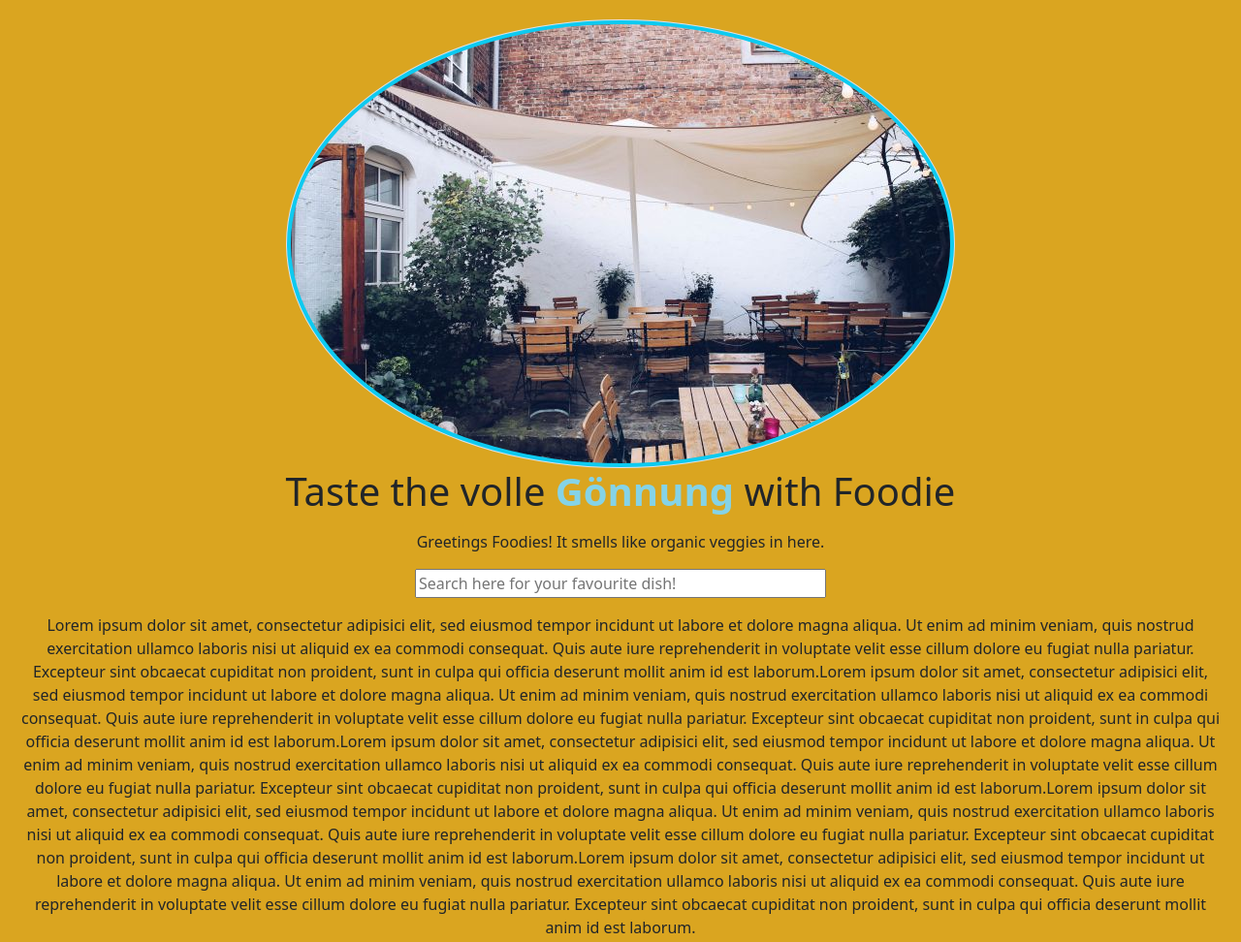
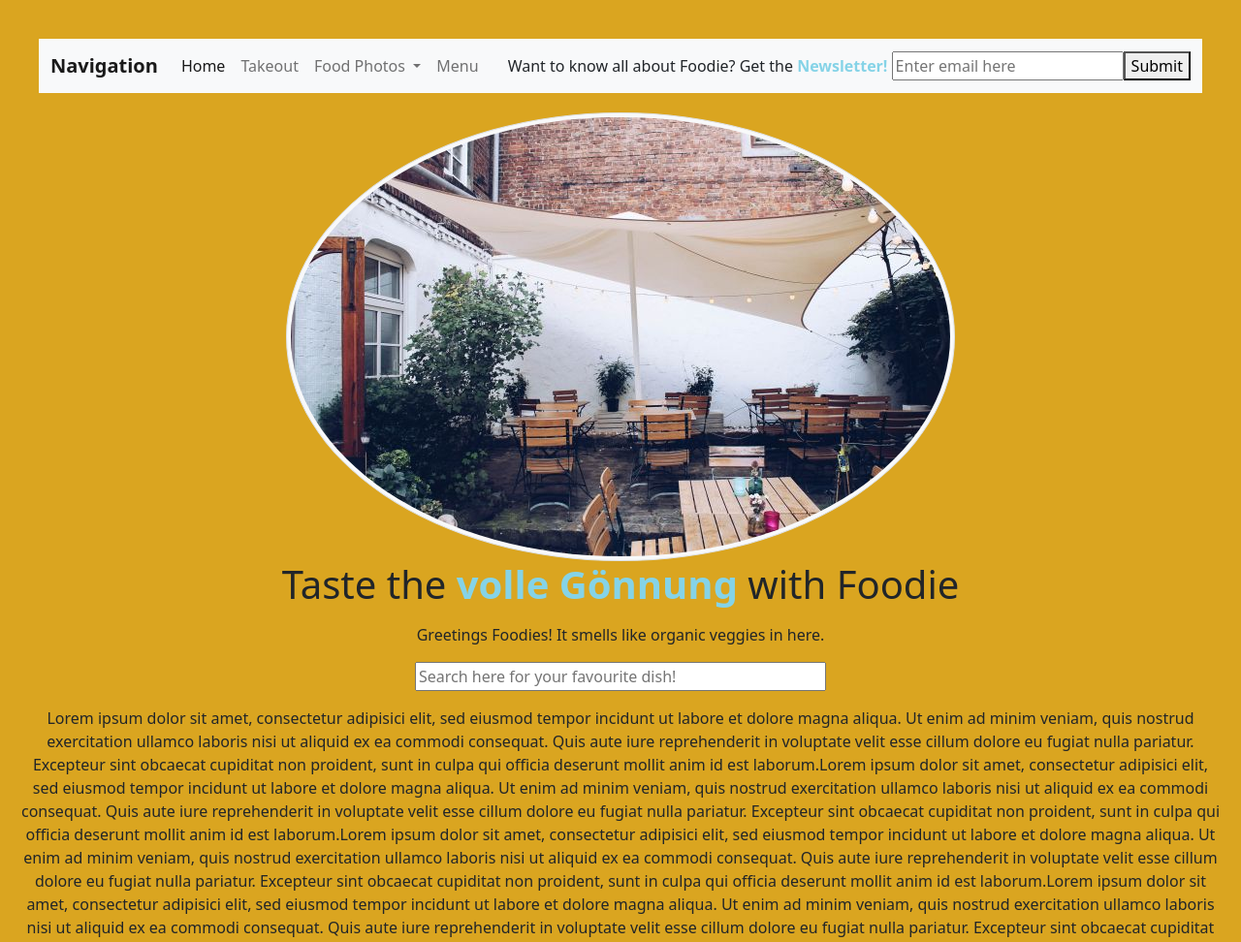
Before and after one commit to DNaunin/foodie, a website built with webpack: page src/index.html in a window 1280 px wide. Shown: the top 972 px of the page at 97% size. Built offline with nearby package versions, Linux system fonts and the light colour scheme.

Commit message:
Addes Navbar and solved image issue

```diff
--- a/src/index.html
+++ b/src/index.html
@@ -7,18 +7,88 @@
       content="width=device-width, initial-scale=1, shrink-to-fit=no"
     />
     <link rel="shortcut icon" href="public/favicon.ico" />
-    <title>Hello, world!</title>
+    <title>Foody Restaurant</title>
   </head>
   <body>
+    <header>
+      <nav class="navbar navbar-expand-lg navbar-light bg-light">
+        <div class="container-fluid">
+          <a class="navbar-brand" href="#"><strong>Navigation</strong></a>
+          <button
+            class="navbar-toggler"
+            type="button"
+            data-bs-toggle="collapse"
+            data-bs-target="#navbarSupportedContent"
+            aria-controls="navbarSupportedContent"
+            aria-expanded="false"
+            aria-label="Toggle navigation"
+          >
+            <span class="navbar-toggler-icon"></span>
+          </button>
+          <div class="collapse navbar-collapse" id="navbarSupportedContent">
+            <ul class="navbar-nav me-auto mb-2 mb-lg-0">
+              <li class="nav-item">
+                <a class="nav-link active" aria-current="page" href="#">Home</a>
+              </li>
+              <li class="nav-item">
+                <a class="nav-link" href="#takeout">Takeout</a>
+              </li>
+              <li class="nav-item dropdown">
+                <a
+                  class="nav-link dropdown-toggle"
+                  href="#"
+                  id="navbarDropdown"
+                  role="button"
+                  data-bs-toggle="dropdown"
+                  aria-expanded="false"
+                >
+                  Food Photos
+                </a>
+                <ul class="dropdown-menu" aria-labelledby="navbarDropdown">
+                  <li>
+                    <a class="dropdown-item" href="#starters">Starters</a>
+                  </li>
+                  <li><a class="dropdown-item" href="#main">Main Dishes</a></li>
+
+                  <li>
+                    <a class="dropdown-item" href="#dessert">Dessert</a>
+                  </li>
+                </ul>
+              </li>
+              <li class="nav-item">
+                <a class="nav-link" href="#menu">Menu</a>
+              </li>
+            </ul>
+            <form>
+              <label for="email"
+                >Want to know all about Foodie? Get the
+                <span class="text-primary"
+                  ><strong>Newsletter!</strong></span
+                ></label
+              >
+
+              <input
+                type="email"
+                id="email"
+                name="email"
+                placeholder="Enter email here"
+              />
+            </form>
+            <button type="button">Submit</button>
+          </div>
+        </div>
+      </nav>
+    </header>
     <main class="text-center">
       <img
-        class="img-thumbnail rounded-circle bg-info"
+        class="img-thumbnail rounded-circle bg-light"
         src="public/terasse.jpg"
         alt="photo of the restaurant terrace"
       />
       <h1>
-        Taste the volle
-        <span class="text-primary"><strong>Gönnung</strong></span> with Foodie
+        Taste the
+        <span class="text-primary"><strong>volle Gönnung</strong></span> with
+        Foodie
       </h1>
       <p class="mt-3">
         Greetings Foodies! It smells like organic veggies in here.
@@ -73,11 +143,10 @@
                   src="public/soup.jpg"
                   class="card-img-top"
                   alt="orange soup"
+                  id="starters"
                 />
                 <div class="card-body">
-                  <p class="card-text">
-                    Begin with our starters and go on a tasty journey
-                  </p>
+                  <p class="card-text">Begin your tasty journey</p>
                 </div>
               </div>
             </div>
@@ -87,6 +156,7 @@
                   src="public/shak.jpeg"
                   class="card-img-top"
                   alt="a photo of Shakshuka"
+                  id="main"
                 />
                 <div class="card-body">
                   <p class="card-text">Taste our beautiful pan dishes</p>
@@ -113,7 +183,7 @@
                   alt="red curry"
                 />
                 <div class="card-body">
-                  <p class="card-text">Let your soul be warmed by hot curry</p>
+                  <p class="card-text">Warmed your soul with hot curry</p>
                 </div>
               </div>
             </div>
@@ -123,6 +193,7 @@
                   src="public/dessert.jpg"
                   class="card-img-top"
                   alt="oreo dessert"
+                  id="dessert"
                 />
                 <div class="card-body">
                   <p class="card-text">We even offer dessert</p>
@@ -156,11 +227,13 @@
           >
         </div>
         <div class="card-body">
-          <h5 class="card-title">We offer takeout</h5>
+          <h5 class="card-title" id="takeout">We offer takeout</h5>
           <p class="card-text">
             Please order online and come and get your food!
           </p>
-          <button type="button" class="btn btn-dark">View our menu here</button>
+          <button type="button" class="btn btn-dark" id="menu">
+            View our menu here
+          </button>
         </div>
         <div class="card-footer text-muted">Please leave a google review</div>
       </div>
--- a/src/styles.scss
+++ b/src/styles.scss
@@ -12,3 +12,13 @@
 body {
   padding: 20px;
 }
+
+header {
+  padding: 20px;
+}
+
+.card-img-top {
+  width: 100%;
+  height: 30vw;
+  object-fit: cover;
+}
```
